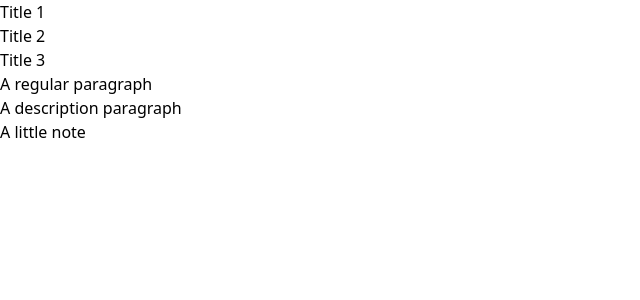
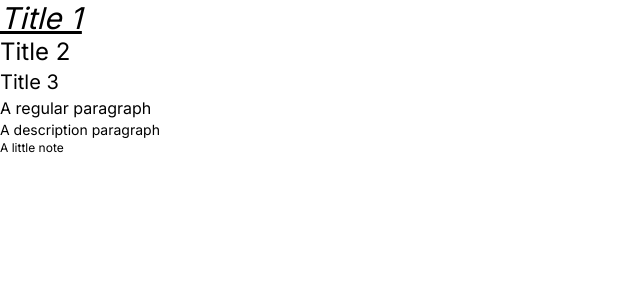
Before and after one commit to mikeqle/tailwindcss-tutorial, a Next.js app: page / in a window 1280 px wide. Shown: the top 300 px of the page, without its empty margins (0-640 px from the left). Built offline with nearby package versions, Linux system fonts and the light colour scheme.

Commit message:
playing with typography pt 1

```diff
--- a/app/globals.css
+++ b/app/globals.css
@@ -1,3 +1,12 @@
+@import url('https://fonts.googleapis.com/css2?family=Inter:wght@100;300;400;600;700;800&display=swap');
+
+
 @tailwind base;
 @tailwind components;
 @tailwind utilities;
+
+@layer base {
+  html {
+    font-family: "Inter", sans-serif;
+  }
+}
--- a/app/page.jsx
+++ b/app/page.jsx
@@ -3,12 +3,12 @@ import Image from "next/image";
 export default function Home() {
   return (
     <div>
-      <h1>Title 1</h1>
-      <h2>Title 2</h2>
-      <h3>Title 3</h3>
-      <p>A regular paragraph</p>
-      <p>A description paragraph</p>
-      <p className="note">A little note</p>
+      <h1 className="text-3xl italic underline">Title 1</h1>
+      <h2 className="text-2xl">Title 2</h2>
+      <h3 className="text-xl">Title 3</h3>
+      <p className="text-base">A regular paragraph</p>
+      <p className="text-sm">A description paragraph</p>
+      <p className="note text-xs">A little note</p>
     </div>
   );
 }
```
